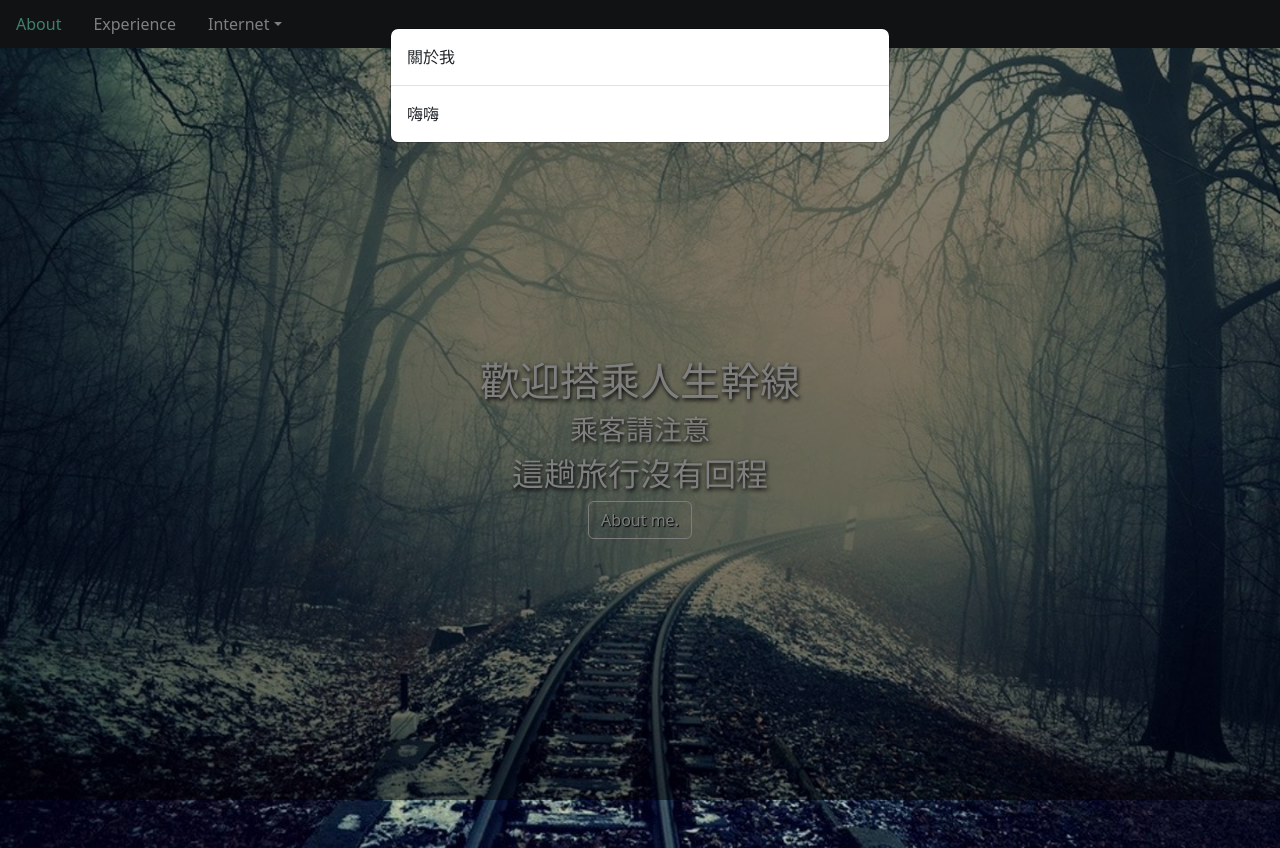
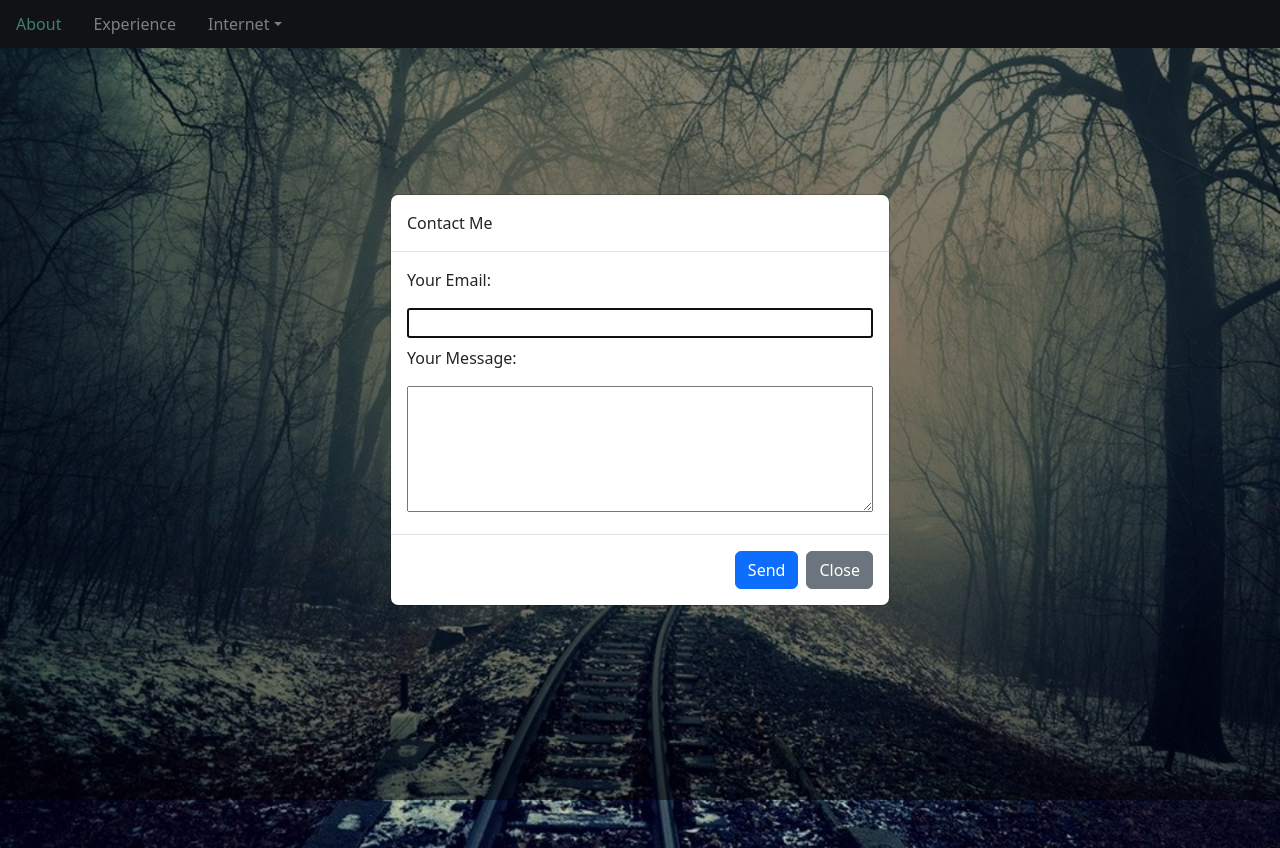
Before and after one commit to tony3502/ResumeAngular, an Angular app: page /home/about in a window 1280 px wide. Both pictures are taken after a click on the button "About me.". Built offline with nearby package versions, Linux system fonts and the light colour scheme.

Commit message:
github page v4

```diff
--- a/src/app/home-page/about/about-modal/about-modal.component.html
+++ b/src/app/home-page/about/about-modal/about-modal.component.html
@@ -2,10 +2,25 @@
     About me.
 </button>
 <ng-template #aboutModal let-modal>
+
     <div class="modal-header">
-        關於我
+        Contact Me
     </div>
     <div class="modal-body">
-        嗨嗨
+        <form action="https://formspree.io/f/xzbwbgjl" method="POST" id="SendEmail">
+            <div>
+                <p>Your Email:</p>
+                <input type="email" name="email" class="w-100">
+            </div>
+            <div class="mt-2">
+                <p>Your Message:</p>
+                <textarea name="message" class="w-100" rows="5"></textarea>
+            </div>
+        </form>
     </div>
+    <div class="modal-footer">
+        <button form="SendEmail" type="submit" class="btn btn-primary">Send</button>
+        <button class="btn btn-secondary" (click)="closeModal()">Close</button>
+    </div>
+
 </ng-template>
--- a/src/app/home-page/about/about-modal/about-modal.component.ts
+++ b/src/app/home-page/about/about-modal/about-modal.component.ts
@@ -14,7 +14,9 @@ export class AboutModalComponent implements OnInit {
   }
 
   open(modal: any) {
-    this.ModalService.open(modal);
+    this.ModalService.open(modal, { centered: true });
   }
-
+  closeModal() {
+    this.ModalService.dismissAll();
+  }
 }
```
Also changed, not shown: 3 other files (tests, documents, lock files or other folders).
